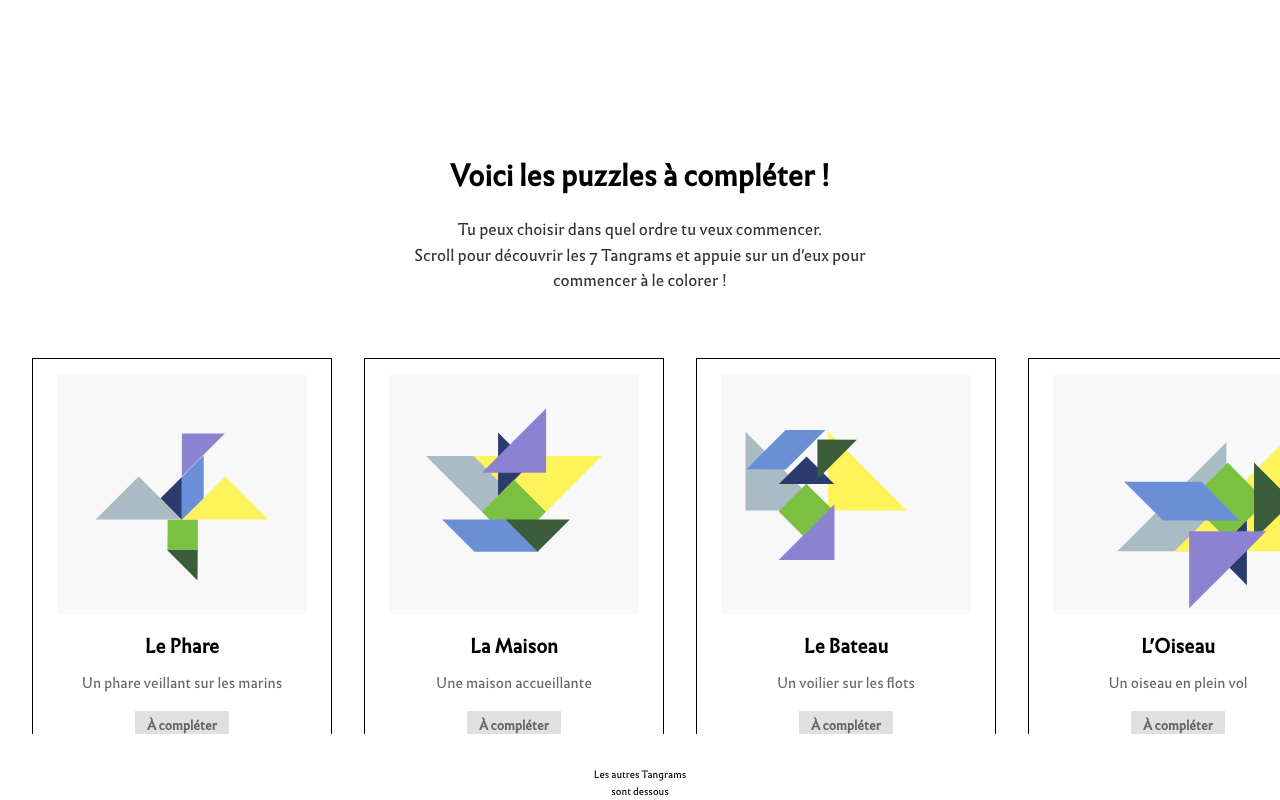
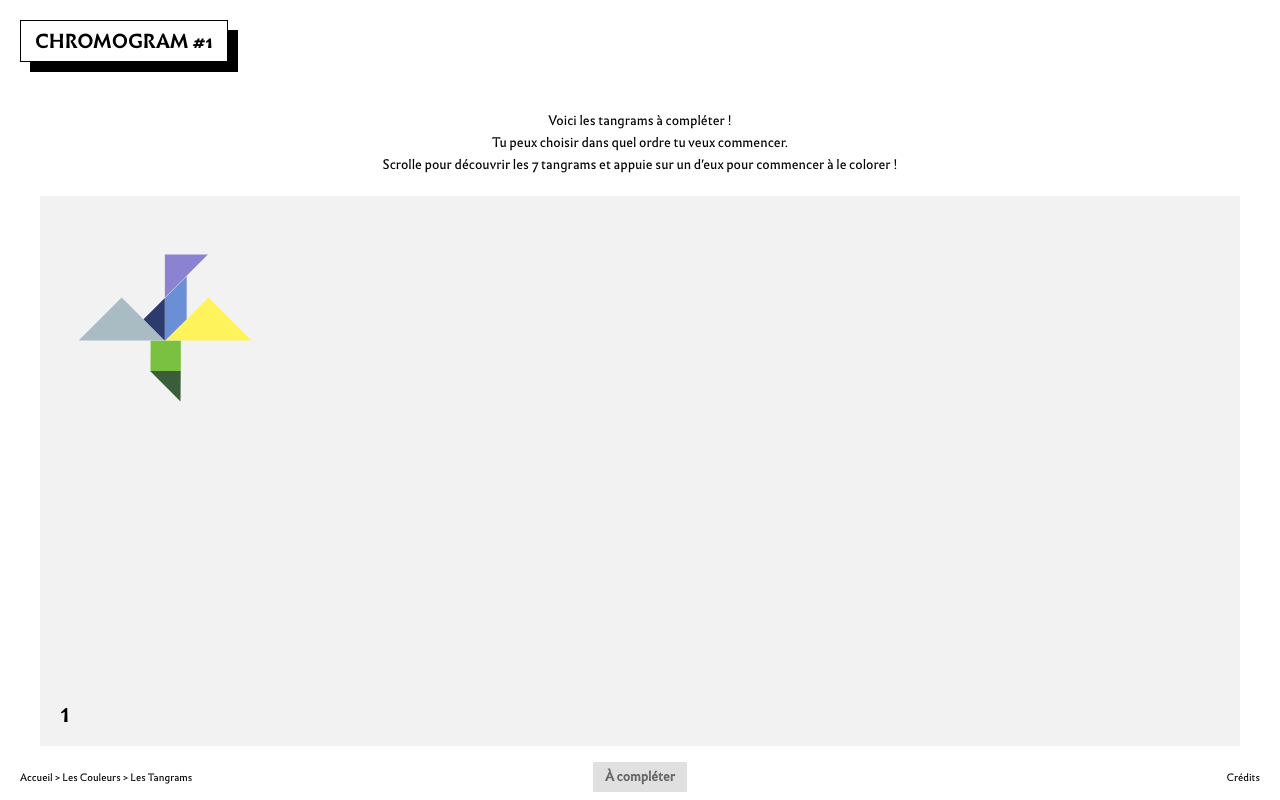
Before and after one commit to theopaolo/tangram-app, a SvelteKit app: page /puzzles in a window 1280 px wide. Shown: the top 800 px of the page. Built offline with nearby package versions, Linux system fonts and the light colour scheme.

Commit message:
ajustement_animations_clean

```diff
--- a/src/lib/AideContent.svelte
+++ b/src/lib/AideContent.svelte
@@ -154,7 +154,7 @@
 	<header class="fixed top-[35px] right-5 z-10">
 		<button
 			type="button"
-			class="flex h-[42px] w-[42px] items-center justify-center rounded-full bg-transparent"
+			class="flex items-center justify-center rounded-full bg-transparent"
 			onclick={handleClose}
 			aria-label="Fermer l'aide"
 		>
--- a/src/lib/Breadcrumb.svelte
+++ b/src/lib/Breadcrumb.svelte
@@ -32,7 +32,7 @@
       {/if}
     {/each}
   </div>
- <button onclick={() => isCreditsOpen.open()} class="bg-transparent border-none cursor-pointer">Crédits</button>
+ <button onclick={() => isCreditsOpen.open()} class="tracking-[5%] bg-transparent border-none cursor-pointer">Crédits</button>
 </div>
 
 <CreditsContent />
--- a/src/routes/animation_1/+page.svelte
+++ b/src/routes/animation_1/+page.svelte
@@ -155,7 +155,7 @@
 
 
 <div class="no-select relative z-2 flex flex-col py-[80px] items-center justify-between min-h-svh text-center pointer-events-none">
-  <div class="py-[20px] px-[50px] w-fit max-w-4/5 text-center height-auto whitespace-pre-line bg-white border border-black drop-shadow-[var(--my-nd-drop-shadow)] pointer-events-none">
+  <div class="py-[20px] px-[50px] max-w-4/5 text-center height-auto whitespace-pre-line bg-white border border-black drop-shadow-[var(--my-nd-drop-shadow)] pointer-events-none">
     Bravo tu as découvert :
     <div class="text-titre-alt inf-bold my-5 uppercase">
       {PIECES_DATA[1].color_name}
--- a/src/routes/animation_3/+page.svelte
+++ b/src/routes/animation_3/+page.svelte
@@ -158,8 +158,8 @@
   </div>
 </div>
 
-<div class="no-select relative z-2 flex flex-col py-[80px] items-center justify-between min-h-svh text-center pointer-events-none">
-  <div class="py-[20px] px-[50px] w-fit text-center bg-white border border-black drop-shadow pointer-events-none">
+<div class="no-select relative z-2 flex flex-col py-[70px] items-center justify-between min-h-svh text-center pointer-events-none">
+  <div class="py-[20px] px-[50px] max-w-4/5 text-center bg-white border border-black drop-shadow pointer-events-none">
     Bravo tu as découvert :
     <div class="text-titre-alt inf-bold my-5 uppercase">
      {PIECES_DATA[3].color_name}
--- a/src/routes/animation_4/+page.svelte
+++ b/src/routes/animation_4/+page.svelte
@@ -137,7 +137,7 @@
 </div>
 
 <div class="no-select relative z-2 flex flex-col py-[80px] items-center justify-between min-h-svh text-center pointer-events-none">
-  <div class="py-[20px] px-[50px] w-fit text-center bg-white border border-black drop-shadow pointer-events-none">
+  <div class="py-[20px] px-[50px] max-w-4/5 text-center bg-white border border-black drop-shadow pointer-events-none">
     Bravo tu as découvert :
     <div class="text-titre-alt inf-bold my-5 uppercase">
       {PIECES_DATA[4].color_name}
--- a/src/routes/animation_5/+page.svelte
+++ b/src/routes/animation_5/+page.svelte
@@ -149,7 +149,7 @@
 </div>
 
 <div class="no-select relative z-2 flex flex-col py-[80px] items-center justify-between min-h-svh text-center pointer-events-none">
-  <div class="py-[20px] px-[50px] w-fit text-center bg-white border border-black drop-shadow pointer-events-none">
+  <div class="py-[20px] px-[50px] max-w-4/5 text-center bg-white border border-black drop-shadow pointer-events-none">
     Bravo tu as découvert :
     <div class="text-titre-alt inf-bold my-5 uppercase">
       {PIECES_DATA[5].color_name}
--- a/src/routes/animation_6/+page.svelte
+++ b/src/routes/animation_6/+page.svelte
@@ -21,7 +21,7 @@
 		}
 	}
 
-  const cols = 9;
+  const cols = 7;
   const rows = 9;
   const w = 5;
   const h = 5;
@@ -140,7 +140,7 @@
 </div>
 
 <div class="no-select relative z-2 flex flex-col py-[80px] items-center justify-between min-h-svh text-center pointer-events-none">
-  <div class="py-[20px] px-[50px] w-fit text-center bg-white border border-black drop-shadow pointer-events-none">
+  <div class="py-[20px] px-[50px] max-w-4/5 text-center bg-white border border-black drop-shadow pointer-events-none">
     Bravo tu as découvert :
     <div class="text-titre-alt inf-bold my-5 uppercase">
       {PIECES_DATA[6].color_name}
--- a/src/routes/animation_7/+page.svelte
+++ b/src/routes/animation_7/+page.svelte
@@ -137,7 +137,7 @@
 </div>
 
 <div class="no-select relative z-2 flex flex-col py-[80px] items-center justify-between min-h-svh text-center pointer-events-none">
-  <div class="py-[20px] px-[50px] w-fit text-center bg-white border border-black drop-shadow pointer-events-none">
+  <div class="py-[20px] px-[50px] max-w-4/5 text-center bg-white border border-black drop-shadow pointer-events-none">
     Bravo tu as découvert :
     <div class="text-titre-alt inf-bold my-5 uppercase">
       {PIECES_DATA[7].color_name}
--- a/src/routes/depart/+page.svelte
+++ /dev/null
@@ -1,114 +0,0 @@
-<script>
-	import { onMount } from 'svelte';
-	import Breadcrumb from '$lib/Breadcrumb.svelte';
-	import { setShapesLayout } from '$lib/shapesStore.js';
-	import { piecesStore } from '$lib/piecesStore.js';
-
-	let showStaticTangram = $state(false);
-	let found = $state(false);
-	// Tangram pieces data with original colors
-	const PIECES_DATA = {
-		1: { color: '#A9BCC4' }, // Le Grand Triangle
-		2: { color: '#FFF35C' }, // Le Triangle Moyen
-		3: { color: '#2B3B6D' }, // Le Petit Triangle
-		4: { color: '#7AC142' }, // Le Carré
-		5: { color: '#6B8FD6' }, // Le Parallélogramme
-		6: { color: '#3B5D3A' }, // Le Grand Trapèze
-		7: { color: '#8B83D2' } // Le Petit Trapèze
-	};
-
-	// Function to get piece color (original if found, green if not)
-	function getPieceColor(pieceId) {
-		return piecesStore.hasPiece(pieceId.toString()) ? PIECES_DATA[pieceId].color : '#7AC142';
-	}
-
-	onMount(() => {
-		// Initialize pieces store
-		piecesStore.initialize();
-		found = piecesStore.count;
-		// Ensure shapes are set to depart layout (for animation continuity)
-		setShapesLayout('depart', { animate: false });
-
-		// Wait 600ms for animation to complete before showing static tangram
-		setTimeout(() => {
-			showStaticTangram = true;
-		}, 600);
-	});
-
-	// Breadcrumb configuration
-	const breadcrumbItems = [
-		{ label: 'Accueil', href: '/' },
-		{ label: 'Les Couleurs', current: true },
-		{ label: 'Les Tangrams', disabled: true }
-	];
-</script>
-
-<div
-	class="whole text-corps flex h-screen flex-col items-center justify-evenly px-[20px] py-[70px] text-center"
->
-	<div
-		class="text-title inf-bold margin-auto fixed top-[20px] left-[20px] w-fit border bg-white px-[14px] py-1 tracking-[4%] drop-shadow-(--my-drop-shadow)"
-	>
-		CHROMOGRAM #1
-	</div>
-
-	<div class="py-[30px]">
-		Pars à la recherche des 7 formes du Tangram pour débloquer le CHROMOGRAM !
-	</div>
-
-	<div class="tangram-container w-full px-[30px]">
-		{#if showStaticTangram}
-			<svg viewBox="0 0 300 300" class="mx-auto h-auto w-full max-w-[300px] -rotate-90">
-				<polygon
-					points="15,15 150,150 285,15"
-					fill={getPieceColor(1)}
-					stroke="#fff"
-					stroke-width="1"
-				/>
-				<polygon
-					points="15,15 150,150 15,285"
-					fill={getPieceColor(2)}
-					stroke="#fff"
-					stroke-width="1"
-				/>
-				<polygon
-					points="150,150 217,217 217,83"
-					fill={getPieceColor(3)}
-					stroke="#fff"
-					stroke-width="1"
-				/>
-				<polygon
-					points="150,150 217,217 150,285 83,217"
-					fill={getPieceColor(4)}
-					stroke="#fff"
-					stroke-width="1"
-				/>
-				<polygon
-					points="217,83 217,217 285,150 285,15"
-					fill={getPieceColor(5)}
-					stroke="#fff"
-					stroke-width="1"
-				/>
-				<polygon
-					points="15,285 150,285 83,217"
-					fill={getPieceColor(6)}
-					stroke="#fff"
-					stroke-width="1"
-				/>
-				<polygon
-					points="150,285 285,150 285,285"
-					fill={getPieceColor(7)}
-					stroke="#fff"
-					stroke-width="1"
-				/>
-			</svg>
-		{/if}
-		<div class="text-mini text-right">{found} / 7</div>
-	</div>
-
-	<a class="py-[30px]" href="/scanner">
-		<img src="/images/camera.svg" alt="camera icon" />
-	</a>
-
-	<Breadcrumb items={breadcrumbItems} />
-</div>
--- a/src/routes/puzzles/+page.svelte
+++ b/src/routes/puzzles/+page.svelte
@@ -82,12 +82,7 @@
 </script>
 
 <style>
-  /* Title positioning */
-  .title {
-    left: 50%;
-    top: 35px;
-    transform: translateX(-50%);
-  }
+
 
   /* Puzzle selection styles */
   .puzzle-selection {
@@ -114,11 +109,8 @@
   }
 
   .puzzle-card {
-    flex: 0 0 300px;
-    height: 400px;
-    background: white;
-    border: 1px solid #000;
-    padding: 1rem;
+    padding: 20px;
+    margin-bottom: 40px;
     display: flex;
     flex-direction: column;
     align-items: center;
@@ -127,12 +119,12 @@
   }
 
   .puzzle-preview {
-    width: 250px;
-    height: 250px;
+    width: 100%;
+    height: 550px;
     position: relative;
     margin-bottom: 1rem;
     overflow: hidden;
-    background: #f8f8f8;
+    background: #f2f2f2;
   }
 
   .puzzle-preview .tangram-piece {
@@ -188,7 +180,7 @@
     color: #666;
   }
 
-  .selection-header {
+  /* .selection-header {
     text-align: center;
     padding: 2rem;
     max-width: 600px;
@@ -206,36 +198,38 @@
     line-height: 1.6;
     color: #333;
   }
+    */
 </style>
 
 <!-- Title -->
-<div class="title text-intro inf-bold fixed z-10 mx-auto w-max border bg-white px-[14px] py-1 tracking-[4%] drop-shadow-[var(--my-drop-shadow)]">
-  CHROMOGRAM #1
+<div class="">
+	<div
+		class="title text-title inf-bold fixed top-5 left-5 z-100 mx-aut w-max border bg-white px-[14px] py-1 tracking-[4%] drop-shadow-[var(--my-drop-shadow)] s-W8Sv8E2Q9PhB"
+	>
+		CHROMOGRAM #1
+	</div>
 </div>
 
-<!-- Help button -->
-<div class="top-2 right-5 fixed z-10 text-inter inf-bold cursor-pointer">?</div>
-
 <!-- Navigation breadcrumb -->
-<div class="z-10 bottom-3.5 left-5 fixed text-mini cursor-pointer">
+<div class="z-100 bottom-3.5 left-5 fixed text-mini cursor-pointer">
   Accueil > Les Couleurs > Les Tangrams
 </div>
-<div class="z-10 fixed text-mini bottom-3.5 right-5 cursor-pointer">Cr�dits</div>
+<div class="z-100 fixed text-mini bottom-3.5 right-5 cursor-pointer">Crédits</div>
 
 <!-- Puzzle Selection Screen -->
-<div class="puzzle-selection">
-  <div class="selection-header">
-    <h2>Voici les puzzles à compléter !</h2>
+<div class="p-5 mt-[90px]">
+  <div class="text-center">
+    <h2>Voici les tangrams à compléter !</h2>
     <p>Tu peux choisir dans quel ordre tu veux commencer.<br/>
-       Scroll pour découvrir les 7 Tangrams et appuie sur un d'eux pour commencer à le colorer !</p>
+       Scrolle pour découvrir les 7 tangrams et appuie sur un d'eux pour commencer à le colorer !</p>
   </div>
 
-  <div class="puzzle-gallery">
+  <div class="flex flex-col">
     {#each puzzles as puzzle}
       {@const previewScale = calculatePreviewScale(puzzle.data)}
       <div class="puzzle-card" onclick={() => selectPuzzle(puzzle.id)} role="button" tabindex="0"
            onkeydown={(e) => e.key === 'Enter' && selectPuzzle(puzzle.id)}>
-        <div class="puzzle-preview">
+        <div class="puzzle-preview w-full">
           {#each puzzle.data as piece}
             {@const pieceData = PIECES_DATA_WITH_VIEWBOX[piece.id]}
             {@const previewPos = calculatePreviewPosition(piece, puzzle.data, previewScale)}
@@ -250,14 +244,15 @@
                 --scaleX: 1;
               "
             >
-              <svg class="tangram-piece-svg" viewBox={pieceData.viewBox}>
+              <svg class="tangram-piece-svg w-full" viewBox={pieceData.viewBox}>
                 <polygon points={pieceData.points} fill={pieceData.color} />
               </svg>
             </div>
           {/each}
+          <div class="absolute bottom-0 left-0 p-5 text-intro leading-none">{puzzle.id}</div>
+
         </div>
-        <h3>{puzzle.name}</h3>
-        <p>{puzzle.description}</p>
+        <!-- <p>{puzzle.description}</p> -->
         <div class="status {puzzle.completed ? 'completed' : 'incomplete'}">
           {puzzle.completed ? 'Terminé' : 'À compléter'}
         </div>
--- a/src/routes/start/+page.svelte
+++ b/src/routes/start/+page.svelte
@@ -65,9 +65,9 @@
 </div>
 
 <div class="fixed top-3 right-5 z-30">
-	<button onclick={() => isAideOpen.open()} aria-label="Aide" class="flex bg-transparent border-none cursor-pointer">
-		<img src="/images/quoi.svg" alt="camera" />
-		<div class="text-inter inf-bold text-white drop-shadow-[var(--my-drop-shadow)]">?</div>
+	<button onclick={() => isAideOpen.open()} aria-label="Aide" class="flex bg-transparent border-none cursor-pointer flex flex-row gap-2">
+		<img class="mt-2" src="/images/quoi.svg" alt="camera" />
+		<div class="text-inter inf-bold">?</div>
 	</button>
 </div>
 
@@ -77,7 +77,7 @@
 			{#if totalFound === 0}
 				Pars à la recherche des 7 formes du tangram pour débloquer le CHROMOGRAM !
 			{:else if totalFound === 7}
-				Bravo ! Tu as débloqué toutes les couleurs ! Les puzzles sont maintenant disponibles en
+				Bravo ! Tu as débloqué toutes les couleurs ! Les tangrams sont maintenant disponibles en
 				cliquant en bas de page !
 			{:else if totalFound === 1}
 				Tu as découvert 1 forme.<br />Rassemble les 7 formes pour débloquer le CHROMOGRAM !
@@ -106,7 +106,7 @@
 			</div>
 		{:else}
 			<div class="text-bouton inf-bold pointer-events-auto z-10 w-fit border bg-white px-[15px] py-[7px] tracking-[4%] drop-shadow-[var(--my-drop-shadow)]" >
-				ACCÉDER AUX PUZZLES
+				ACCÉDER AUX TANGRAMS
 			</div>
 		{/if}
 	</div>
```
